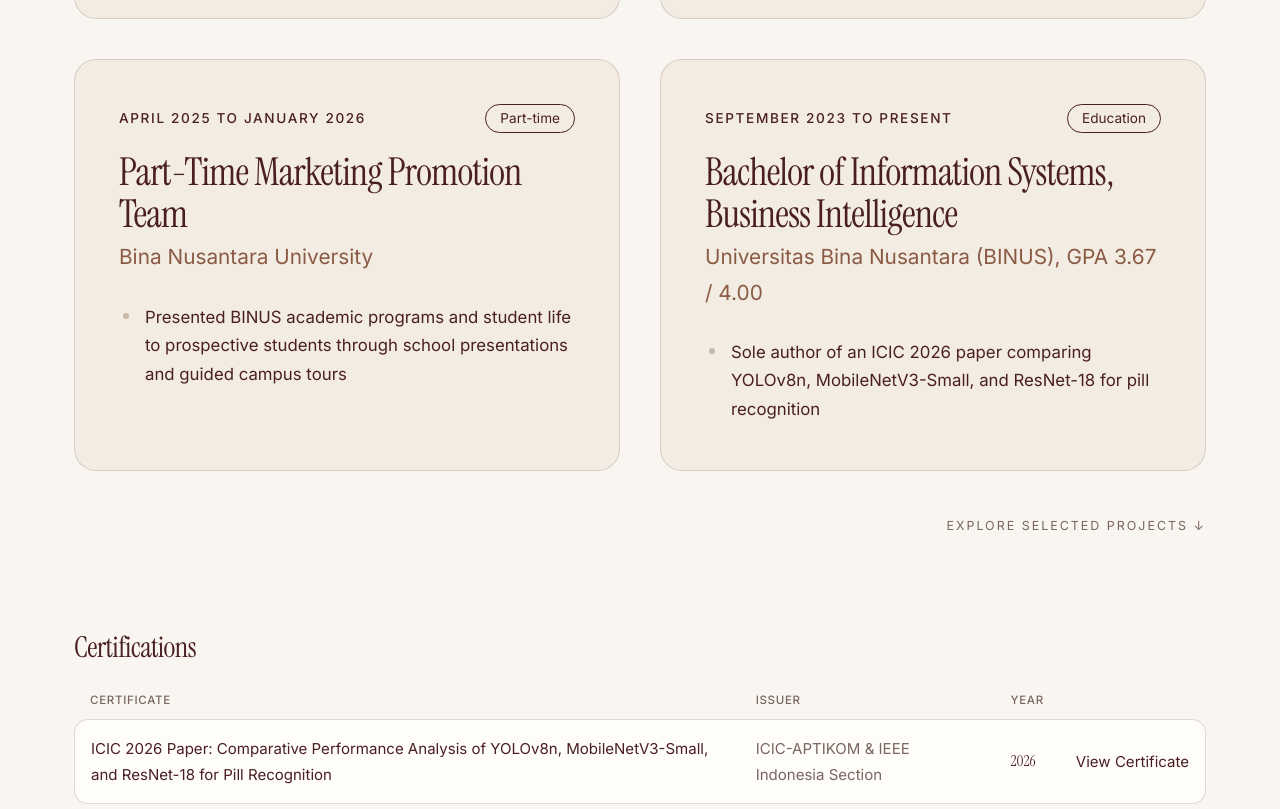
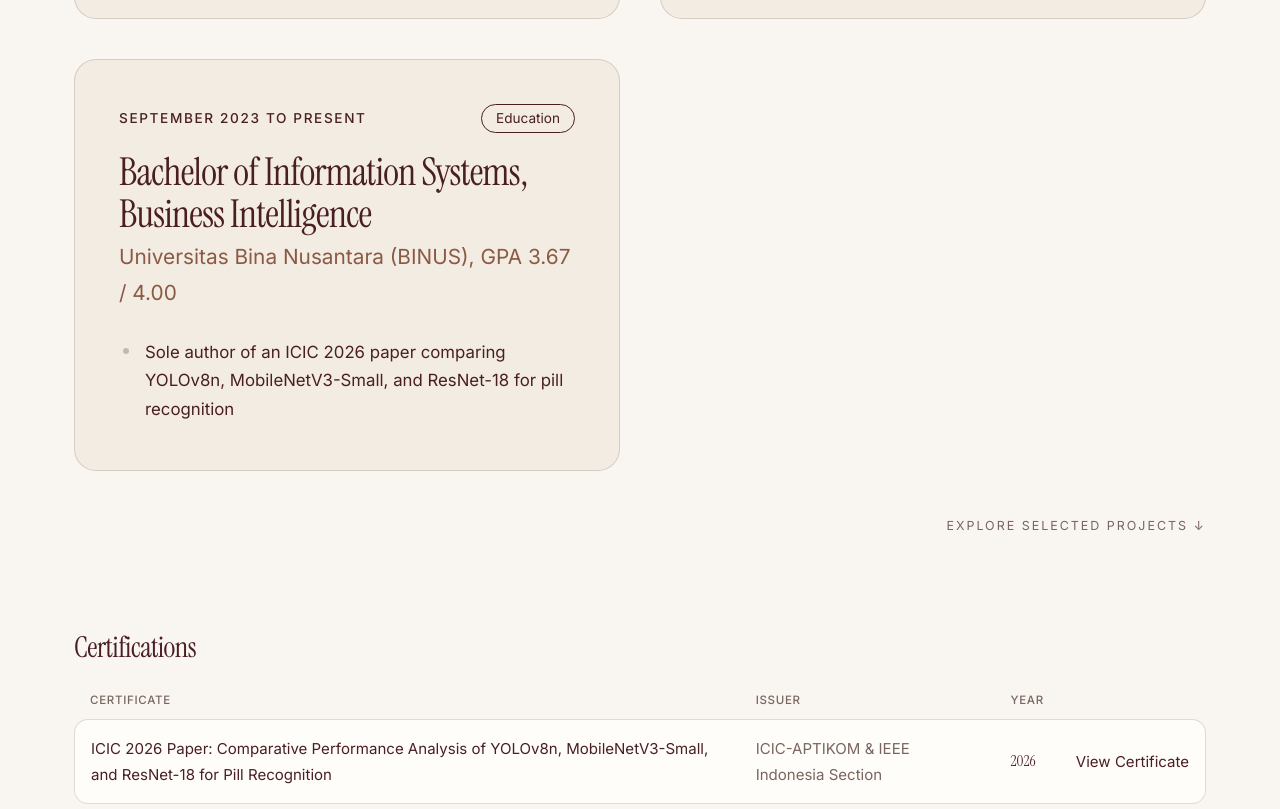
Before and after one commit to gracelatriana/portfolio.gracela, a plain HTML site: page index.html in a window 1280 px wide. Shown: the part 4940-5749 px from the top of the page. Drawn offline with Linux system fonts and the light colour scheme.

Commit message:
Remove BINUS part-time role from experience
Co-Authored-By: Claude Opus 5.5 <noreply@anthropic.com>

```diff
--- a/index.html
+++ b/index.html
@@ -557,7 +557,6 @@ const P=[
 const XP=[
  [{id:"Agustus 2026 sampai sekarang",en:"August 2026 to present"},"Data Analyst Intern (Project Management)",{id:"Kalbe Farma, Corporate IT – IT Service Management",en:"Kalbe Farma, Corporate IT – IT Service Management"},{id:["Mengembangkan EPPM, aplikasi IT service management internal pengganti Ivanti, dengan AI-assisted development (Claude, VS Code, GitHub)","Mengelola bug-tracking log bersama QA dan supervisor IT, serta menguji ulang setiap perbaikan sampai disetujui","Mengumpulkan permintaan fitur dari user saat demo dan meeting mingguan, menilainya terhadap SOP, lalu mengimplementasikan yang disetujui","Memigrasikan data tiket dari Ivanti ke EPPM dan melatih end user menggunakan sistem baru"],en:["Developed EPPM, an in-house IT service management app replacing Ivanti, through AI-assisted development (Claude, VS Code, GitHub)","Managed a bug-tracking log with QA and IT supervisors and retested every fix until approved","Gathered feature requests from users in demos and weekly meetings, assessed them against SOPs, and implemented approved changes","Migrated ticket data from Ivanti to EPPM and trained end users on the new system"]}],
  [{id:"Februari 2026 sampai Juli 2026",en:"February 2026 to July 2026"},"Data Analyst Intern (Data Analysis)",{id:"Kalbe Farma, Corporate IT – IT Service Management",en:"Kalbe Farma, Corporate IT – IT Service Management"},{id:["Menganalisis tiket service request dan insiden dengan SQL Server Management Studio dan Excel untuk melihat tren, alasan waiting, dan performa SLA","Membangun dashboard Metabase dan laporan bulanan untuk monitoring layanan tim ITSM","Mendukung validasi data agar laporan SLA akurat dan konsisten"],en:["Analyzed IT service request and incident tickets with SQL Server Management Studio and Excel to identify trends, waiting reasons, and SLA performance","Built Metabase dashboards and monthly reports used by the ITSM team for service monitoring","Supported data validation to keep SLA reports accurate and consistent"]}],
- [{id:"April 2025 sampai Januari 2026",en:"April 2025 to January 2026"},"Part-Time Marketing Promotion Team","Bina Nusantara University",{id:["Mempresentasikan program akademik dan kehidupan kampus BINUS kepada calon mahasiswa melalui presentasi sekolah dan campus tour"],en:["Presented BINUS academic programs and student life to prospective students through school presentations and guided campus tours"]}],
  [{id:"September 2023 sampai sekarang",en:"September 2023 to present"},{id:"S1 Sistem Informasi, Business Intelligence",en:"Bachelor of Information Systems, Business Intelligence"},{id:"Universitas Bina Nusantara (BINUS), IPK 3,67 / 4,00",en:"Universitas Bina Nusantara (BINUS), GPA 3.67 / 4.00"},{id:["Penulis tunggal paper ICIC 2026 tentang perbandingan model YOLOv8n, MobileNetV3-Small, dan ResNet-18 untuk pengenalan obat"],en:["Sole author of an ICIC 2026 paper comparing YOLOv8n, MobileNetV3-Small, and ResNet-18 for pill recognition"]}]
 ];
 
```
